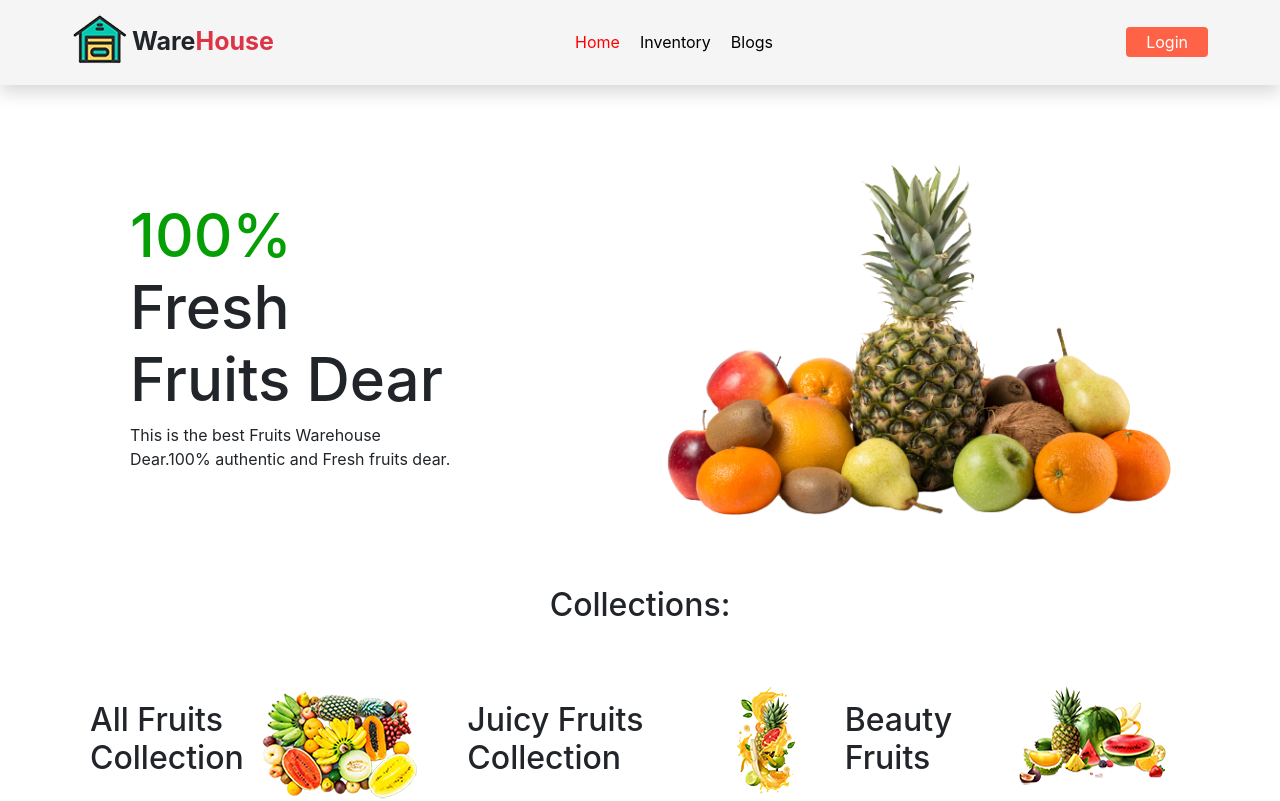
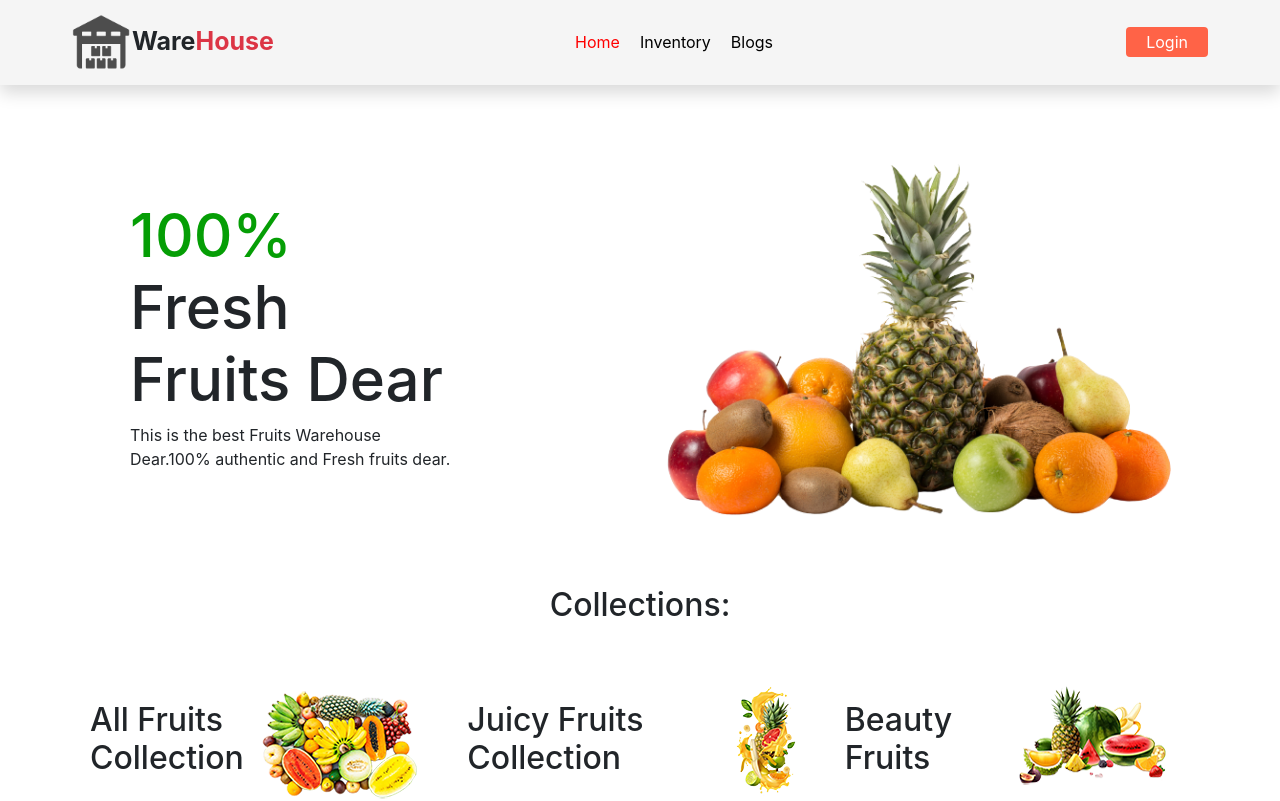
Before and after one commit to abujakariacse/ware-house-client-side, a React (Create React App) app: page / in a window 1280 px wide. Shown: the top 801 px of the page. Built offline with nearby package versions, Linux system fonts and the light colour scheme; no server answers.

Commit message:
menu logo added

```diff
--- a/src/Components/Menubar/Menubar.css
+++ b/src/Components/Menubar/Menubar.css
@@ -3,6 +3,10 @@ li{
     list-style: none;
 }
 
+.logo{
+    width:60px;
+    height:56px;
+}
 .navbar-margin{
     margin-left: 60px;
 }
--- a/src/Components/Menubar/Menubar.js
+++ b/src/Components/Menubar/Menubar.js
@@ -1,7 +1,7 @@
 import React from 'react';
 import './Menubar.css'
 import CustomLink from '../CustomLink/CustomLink';
-import logo from '../../Images/Grocery-Logo.jpg'
+import logo from '../../Images/Grocery-Logo.png';
 import auth from '../../firebase.init';
 import { useAuthState } from 'react-firebase-hooks/auth';
 import { signOut } from 'firebase/auth';
@@ -16,7 +16,7 @@ const Menubar = () => {
             <nav className="navbar navbar-expand-lg navbar-light bg fixed-top shadow">
                 <div className="container-fluid">
                     <div className='navbar-margin d-flex justify-content-center align-items-center'>
-                        <img src={logo} alt="" />
+                        <img className="logo" src={logo} alt="" />
                         <p className='fw-bold font-size'>Ware<span className='text-danger'>House</span></p>
                     </div>
                     <button className="navbar-toggler" type="button" data-bs-toggle="collapse" data-bs-target="#navbarSupportedContent" aria-controls="navbarSupportedContent" aria-expanded="false" aria-label="Toggle navigation">
```
Also changed, not shown: src/Images/Grocery-Logo.jpg (deleted), src/Images/Grocery-Logo.png (added).
